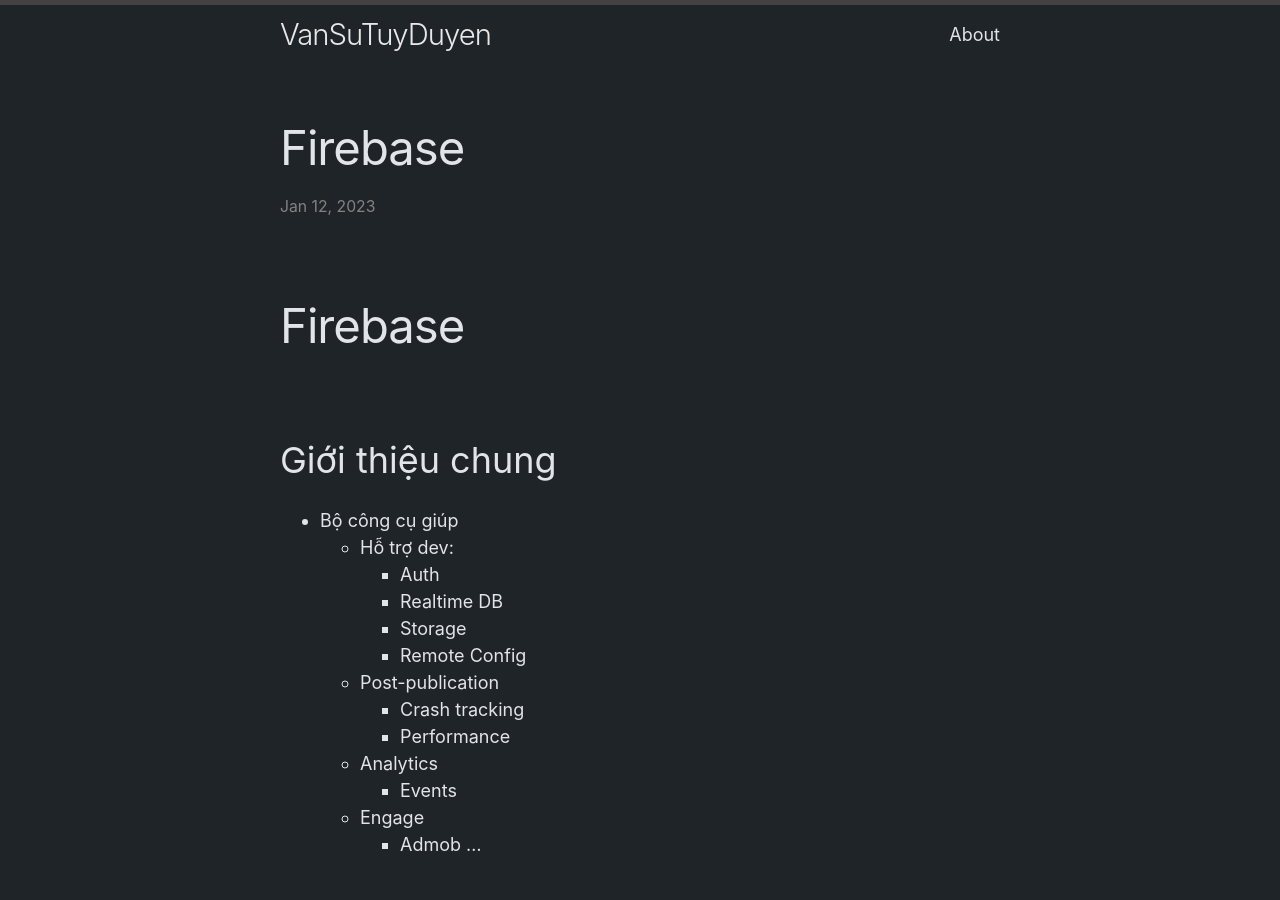
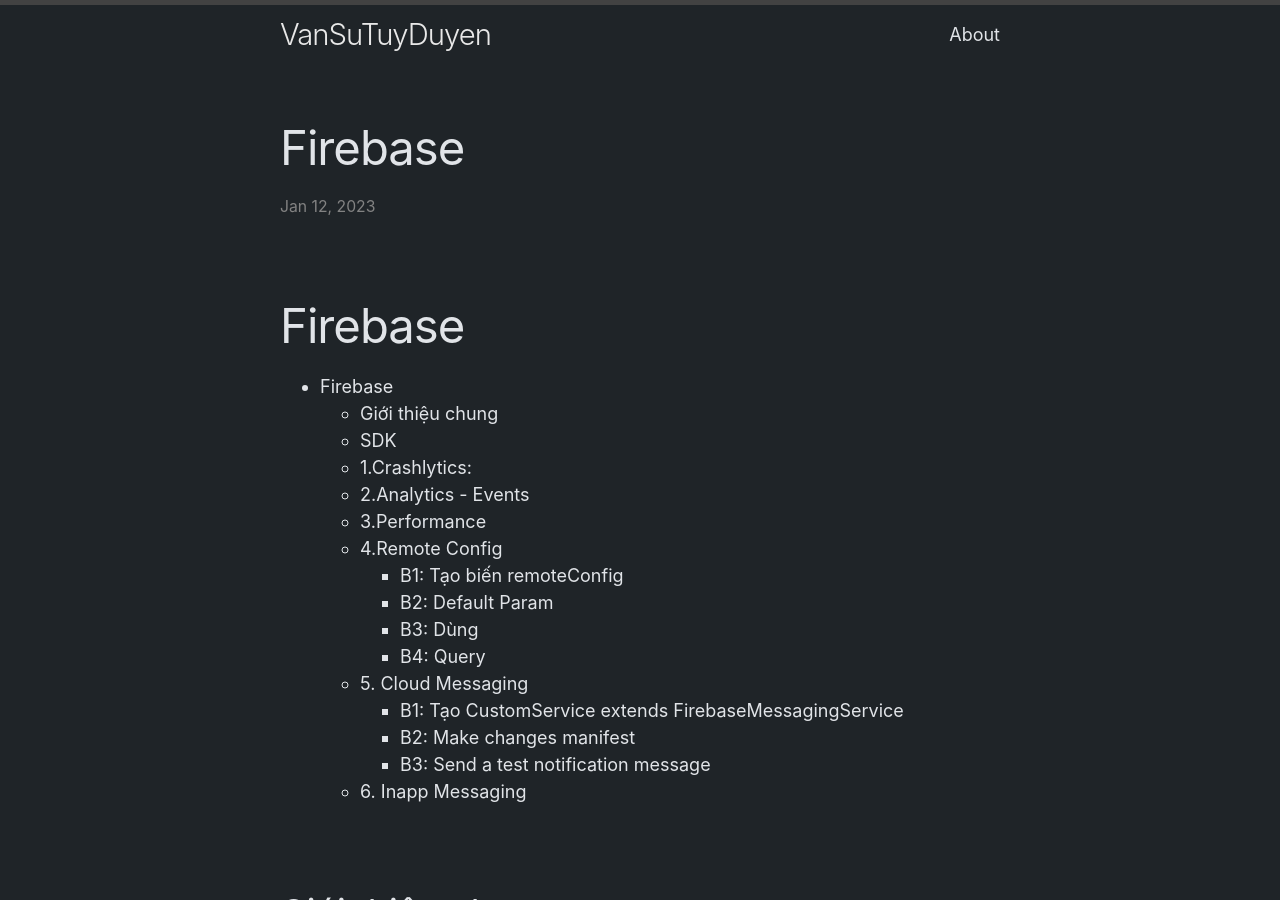
Before and after one commit to inusedname/inusedname.github.io, a Jekyll site: the page built from _posts/2023-01-12-firebase.md, in a window 1280 px wide and 900 px high. Built offline with Jekyll 4.4.1, drawn with Linux system fonts in a browser that asks for light colours; comment, search, counter and statistics services are not loaded; some of the changed text lies outside the part shown.

Commit message:
add: table of content

````diff
--- a/_posts/2023-01-12-firebase.md
+++ b/_posts/2023-01-12-firebase.md
@@ -1,4 +1,22 @@
 # Firebase
+
+- [Firebase](#firebase)
+  - [Giới thiệu chung](#giới-thiệu-chung)
+  - [SDK](#sdk)
+  - [1.Crashlytics:](#1crashlytics)
+  - [2.Analytics - Events](#2analytics---events)
+  - [3.Performance](#3performance)
+  - [4.Remote Config](#4remote-config)
+    - [B1: Tạo biến remoteConfig](#b1-tạo-biến-remoteconfig)
+    - [B2: Default Param](#b2-default-param)
+    - [B3: Dùng](#b3-dùng)
+    - [B4: Query](#b4-query)
+  - [5. Cloud Messaging](#5-cloud-messaging)
+    - [B1: Tạo CustomService extends FirebaseMessagingService](#b1-tạo-customservice-extends-firebasemessagingservice)
+    - [B2: Make changes manifest](#b2-make-changes-manifest)
+    - [B3: Send a test notification message](#b3-send-a-test-notification-message)
+  - [6. Inapp Messaging](#6-inapp-messaging)
+
 
 ## Giới thiệu chung
 - Bộ công cụ giúp
@@ -18,6 +36,7 @@
 
 ## SDK
 - Up-to-date: https://firebase.google.com/support/release-notes/android#latest_sdk_versions
+
 ```gradle
 // build.gradle (project)
 buildscript {
@@ -53,6 +72,7 @@ dependencies {
     implementation 'com.google.firebase:firebase-inappmessaging-display-ktx'
 }
 ```
+
 ## 1.Crashlytics:
 - Track crash lỗi xảy ra trong app
 
@@ -99,7 +119,7 @@ config.fetchAndActivate().addOnCompleteListener { task ->
         }
 }
 ```
-## 5.Cloud Messaging
+## 5. Cloud Messaging
 ### B1: Tạo CustomService extends FirebaseMessagingService
 - Override 2 hàm `onNewToken(str)` và `onMessageReceived(RemoteMessage)`
     - `onNewToken()`: Token gán cho 1 device, tuy nhiên có thể thay đổi khi: Clear app data, reinstall...
@@ -135,7 +155,7 @@ Otherwise, on the Campaigns tab, select New campaign and then Notifications.
 
 - Select Test
 ```
-## 6.Inapp Messaging
+## 6. Inapp Messaging
 - Làm theo hướng dẫn Firebase Console, đơn giản
 - So sánh với FCM:
     - FCM sẽ gửi thông tin xuống máy, thông tin dạng plaintext các thứ, nó có thể hiển thị hoặc như một Notification, hoặc Client nhận nó và xử lý data đi kèm. Phải tạo service để nó có thể push noti khi app đã tắt
````
Also changed, not shown: _posts/2023-01-12-play-core.md (+8 -0 lines).
